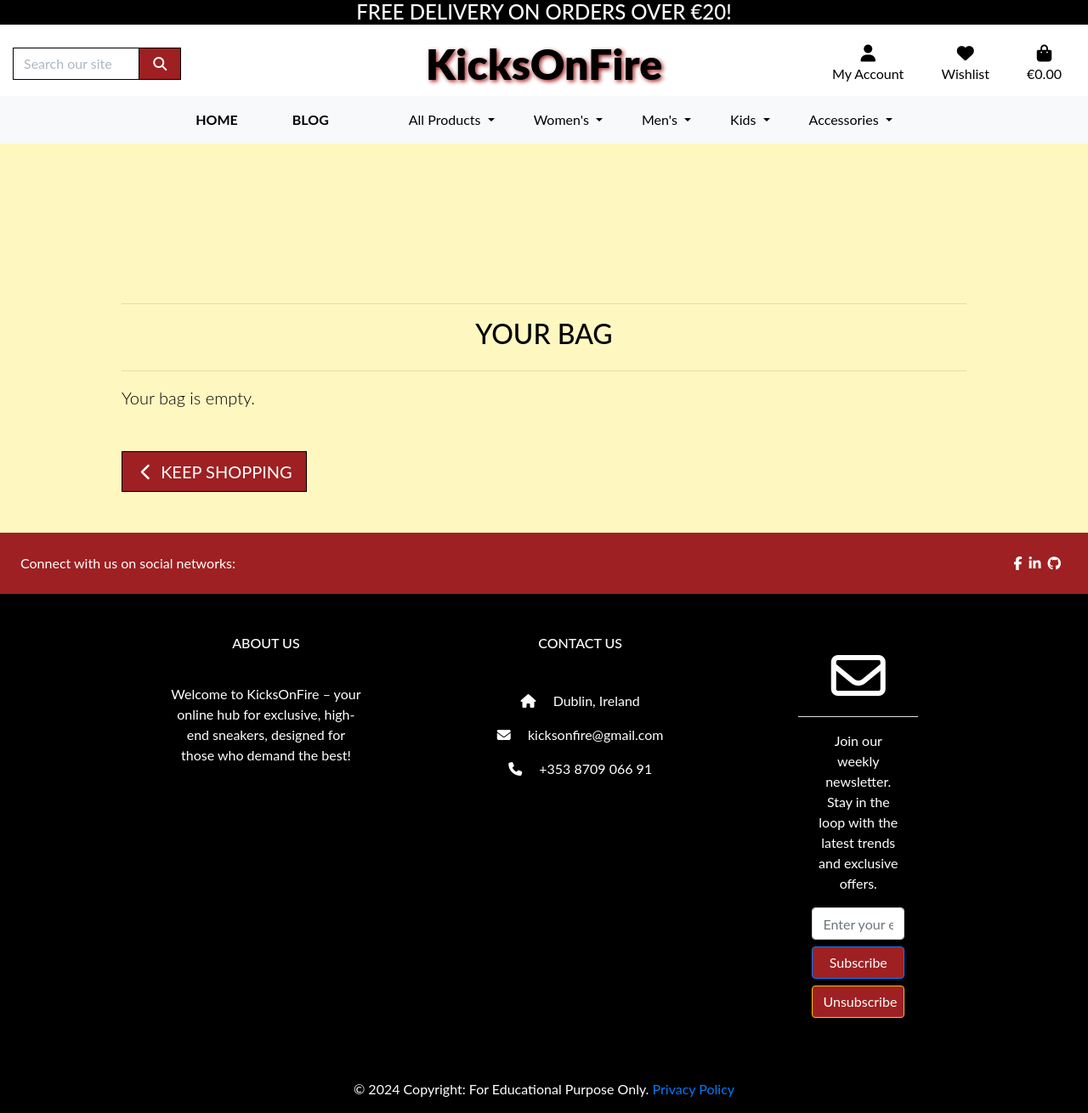
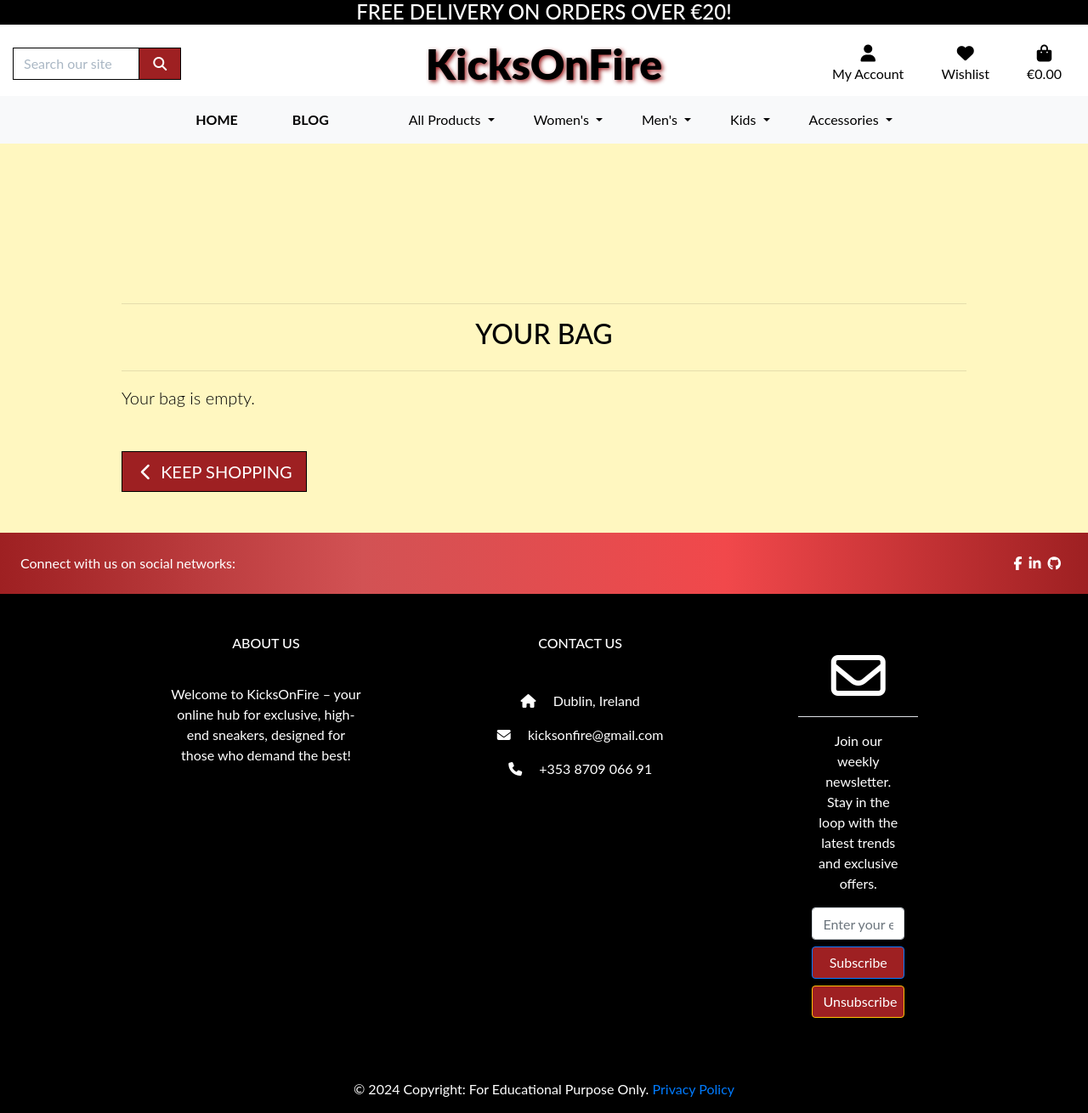
Before and after one commit to ciarangriffin93/KicksOnFire, a Django app: page /bag/ in a window 1280 px wide. Shown: the whole page at 85% size. Run offline with Django 3.2, Linux system fonts and the light colour scheme; some libraries are stand-ins or nearby versions.

Commit message:
Create CSS background color on footer

```diff
--- a/static/css/base.css
+++ b/static/css/base.css
@@ -636,7 +636,7 @@ input[name='q']::placeholder {
 }
 
 .footer-section-social-media {
-    background-color: #9e2022;
+    background: linear-gradient(to right, #9e2022,  #d25254, #f1484b, #9e2022);
 }
 
 /* Media Queries */
```
